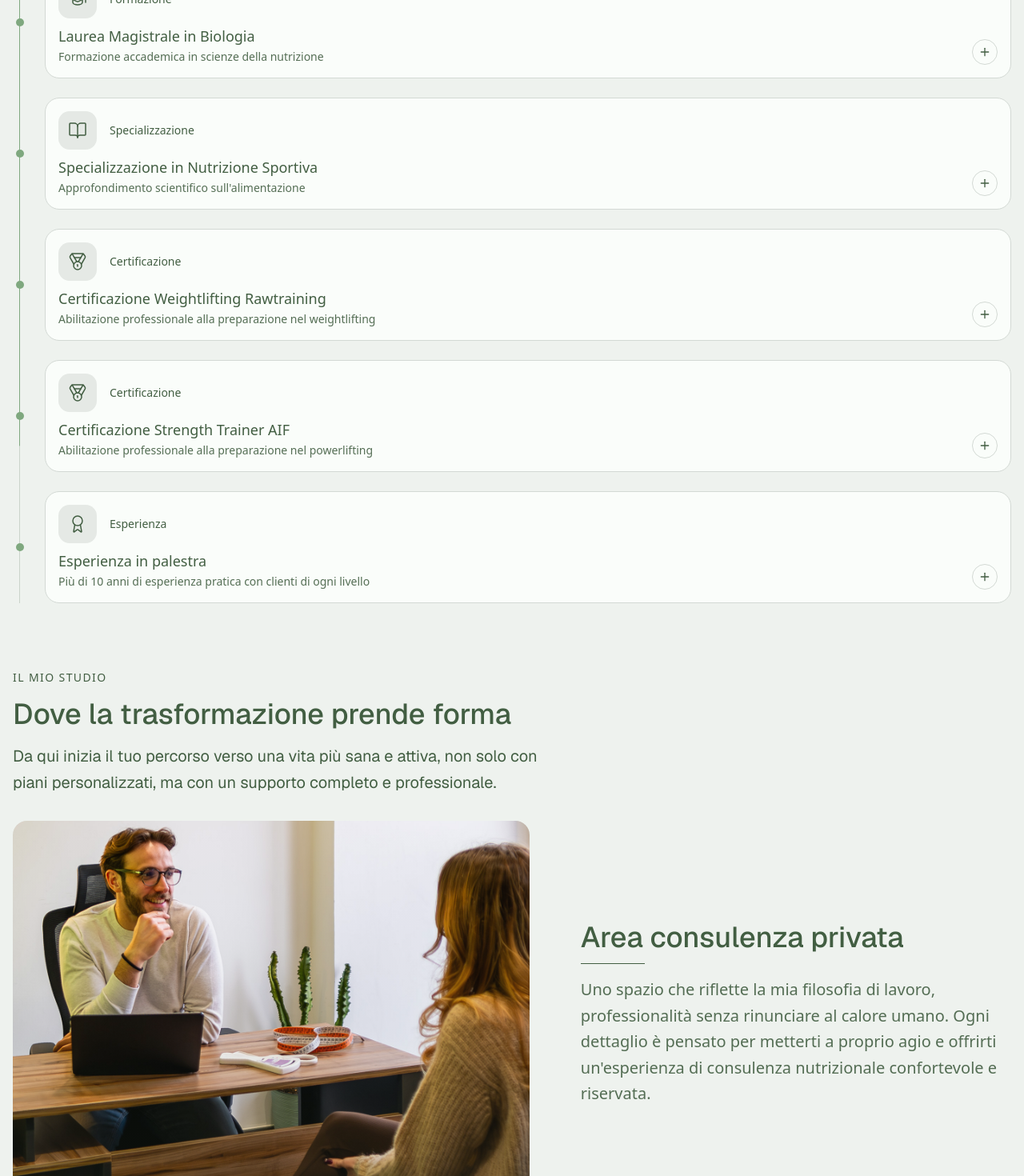
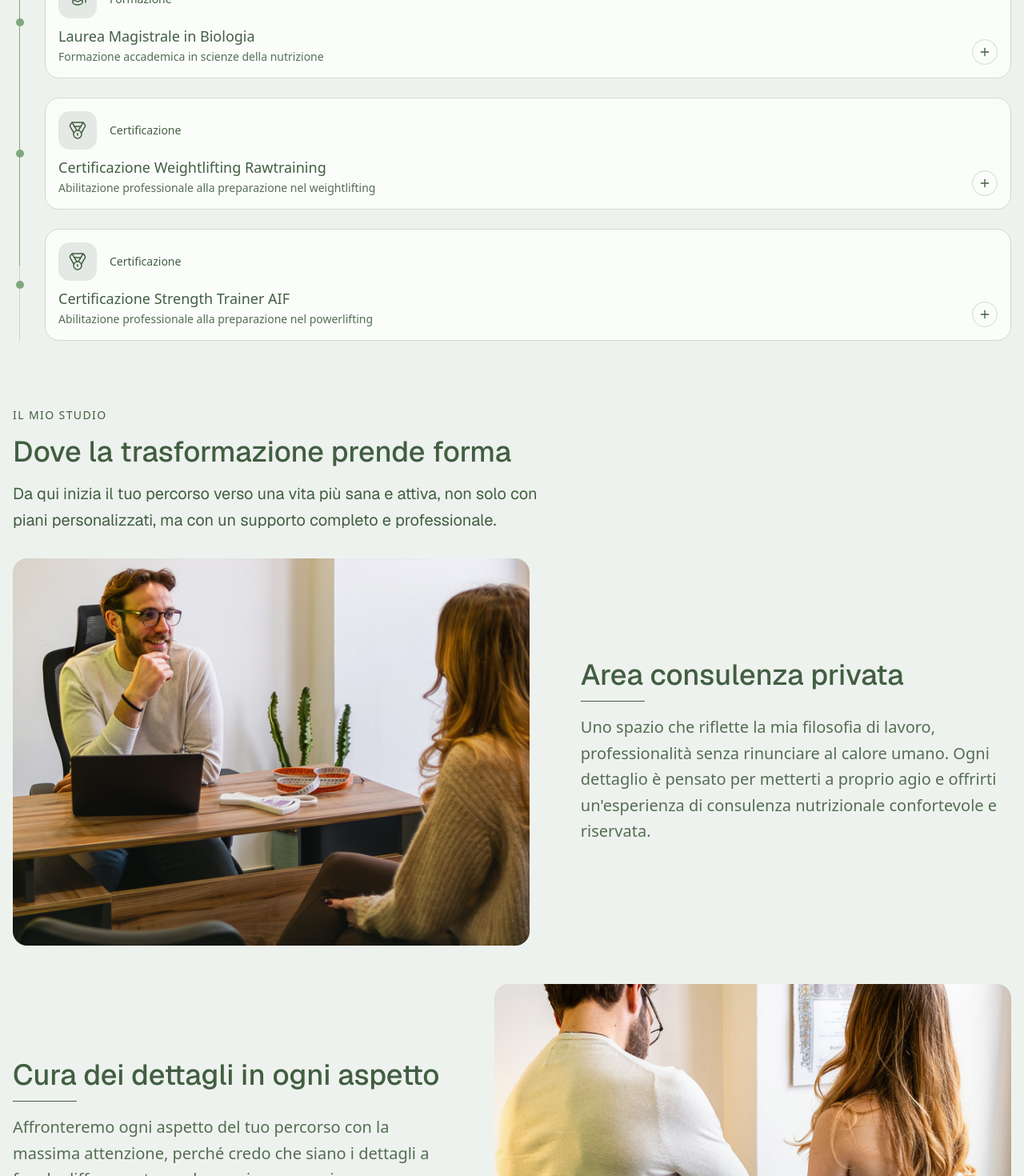
Before and after one commit to GiacomoGhione/Portfolio, a Next.js app: page /chi-sono in a window 1280 px wide. Shown: the part 520-1990 px from the top of the page at 80% size. Built offline with nearby package versions, Linux system fonts and the light colour scheme.

Commit message:
Portfolio: minor bug fix

```diff
--- a/app/chi-sono/page.jsx
+++ b/app/chi-sono/page.jsx
@@ -33,7 +33,7 @@ export default function ChiSono() {
       <SectionHeader
         label="Esperienza & Formazione"
         title="Competenza costruita nel tempo"
-        description="Anni di studio, pratica e aggiornamento continuo per offrirti il meglio della scienza della nutrizione e dell'allenamento."
+        description="Più di 10 anni di esperienza nel settore, con una formazione continua che mi permette di offrire sempre il meglio ai miei clienti."
       />
       <ExperienceTimeline />
       {/* Studio cards */}
@@ -42,9 +42,15 @@ export default function ChiSono() {
         title="Dove la trasformazione prende forma"
         description="Da qui inizia il tuo percorso verso una vita più sana e attiva, non solo con piani personalizzati, ma con un supporto completo e professionale."
       />
-      {activities.map((activity, index) => (
-        <ActivityCard key={activity.title} activity={activity} index={index} />
-      ))}
+      <div className="grid gap-8 lg:gap-12">
+        {activities.map((activity, index) => (
+          <ActivityCard
+            key={activity.title}
+            activity={activity}
+            index={index}
+          />
+        ))}
+      </div>
     </PageShell>
   );
 }
--- a/components/custom/sections/ActivityCard.jsx
+++ b/components/custom/sections/ActivityCard.jsx
@@ -40,7 +40,7 @@ export default function ActivityCard({ activity, index }) {
 
       {/* Text */}
       <div className={index % 2 === 1 ? "lg:order-1" : ""}>
-        <h3 className="font-sans font-medium text-3xl lg:text-4xl mb-3 text-muted-foreground">
+        <h3 className="font-sans font-medium text-2xl sm:text-3xl lg:text-4xl mb-3 text-muted-foreground">
           {activity.title}
         </h3>
         <div className="w-20 h-px bg-muted-foreground mb-4" />
--- a/components/custom/sections/ExperienceTimeline.jsx
+++ b/components/custom/sections/ExperienceTimeline.jsx
@@ -2,7 +2,7 @@
 
 import { useRef } from "react";
 import { motion, useScroll, useSpring } from "framer-motion";
-import { GraduationCap, BookOpen, Medal, Award } from "lucide-react";
+import { GraduationCap, Medal } from "lucide-react";
 import { ExpandableCard } from "@/components/ui/expandable-card";
 
 const credentials = [
@@ -19,12 +19,6 @@ const credentials = [
     tag: "Formazione",
   },
   {
-    icon: BookOpen,
-    title: "Specializzazione in Nutrizione Sportiva",
-    description: "Approfondimento scientifico sull'alimentazione",
-    tag: "Specializzazione",
-  },
-  {
     icon: Medal,
     title: "Certificazione Weightlifting Rawtraining",
     description:
@@ -37,13 +31,6 @@ const credentials = [
     description:
       "Abilitazione professionale alla preparazione nel powerlifting",
     tag: "Certificazione",
-  },
-  {
-    icon: Award,
-    title: "Esperienza in palestra",
-    description:
-      "Più di 10 anni di esperienza pratica con clienti di ogni livello",
-    tag: "Esperienza",
   },
 ];
 
--- a/components/custom/ui/FeatureCard.jsx
+++ /dev/null
@@ -1,102 +0,0 @@
-/**
- * Icon badge used inside feature cards.
- * @param {"sm"|"md"} size
- */
-function IconBadge({ icon: Icon, size = "md", interactive = false }) {
-  const sizes = {
-    sm: "h-9 w-9 [&_svg]:h-5 [&_svg]:w-5",
-    md: "h-12 w-12 [&_svg]:h-6 [&_svg]:w-6",
-  };
-
-  return (
-    <div
-      className={`flex shrink-0 items-center justify-center rounded-xl bg-muted text-muted-foreground ${sizes[size]} ${
-        interactive
-          ? "transition-colors group-hover:bg-foreground group-hover:text-background"
-          : ""
-      }`}
-    >
-      <Icon strokeWidth={1.5} />
-    </div>
-  );
-}
-
-export default function FeatureCard({
-  icon: Icon,
-  title,
-  description,
-  className = "",
-  variant = "default",
-  tag,
-  iconPosition = "left",
-}) {
-  // ── Timeline (used in ExperienceTimeline) ──
-  if (variant === "timeline") {
-    return (
-      <div
-        className={`lg:w-1/2 ${iconPosition === "right" ? "lg:pr-12" : "lg:pl-12"}`}
-      >
-        <div
-          className={`group rounded-2xl bg-card p-6 transition-all duration-500 hover:shadow-lg ${
-            iconPosition === "right" ? "lg:text-right" : "lg:text-left"
-          }`}
-        >
-          <div
-            className={`flex items-center gap-3 mb-3 ${
-              iconPosition === "right" ? "lg:flex-row-reverse" : ""
-            }`}
-          >
-            <IconBadge icon={Icon} interactive size="sm" />
-            <span className="text-xs font-medium text-muted-foreground uppercase tracking-wider">
-              {tag}
-            </span>
-          </div>
-          <h4 className="font-medium text-muted-foreground text-md mb-1 truncate">
-            {title}
-          </h4>
-          <p className="text-muted-foreground/70 leading-relaxed text-sm">
-            {description}
-          </p>
-        </div>
-      </div>
-    );
-  }
-
-  // ── Bento (vertical layout, grid-spanning) ──
-  if (variant === "bento") {
-    return (
-      <div
-        className={`group rounded-2xl bg-card p-6 transition-all duration-500 hover:shadow-lg overflow-hidden ${className}`}
-      >
-        <IconBadge icon={Icon} interactive />
-        <div className="min-w-0 mt-4">
-          <h4 className="font-medium text-muted-foreground text-lg mb-1 truncate">
-            {title}
-          </h4>
-          <p className="text-muted-foreground/70 leading-relaxed line-clamp-2">
-            {description}
-          </p>
-        </div>
-      </div>
-    );
-  }
-
-  // ── Default (horizontal icon + text) ──
-  return (
-    <div
-      className={`group rounded-2xl bg-card p-6 transition-all duration-500 hover:shadow-lg overflow-hidden ${className}`}
-    >
-      <div className="flex items-center gap-6 min-w-0">
-        <IconBadge icon={Icon} interactive />
-        <div className="min-w-0">
-          <h4 className="font-medium text-muted-foreground text-lg mb-1 truncate">
-            {title}
-          </h4>
-          <p className="text-muted-foreground/70 leading-relaxed line-clamp-2">
-            {description}
-          </p>
-        </div>
-      </div>
-    </div>
-  );
-}
--- a/components/ui/expandable-card.jsx
+++ b/components/ui/expandable-card.jsx
@@ -188,7 +188,7 @@ export function ExpandableCard({
           className,
         )}
       >
-        <div className="flex gap-2 flex-col">
+        <div className="flex gap-2 flex-col min-w-0">
           <motion.div layoutId={`image-${title}-${id}`}>
             {src && (
               <Image
```
